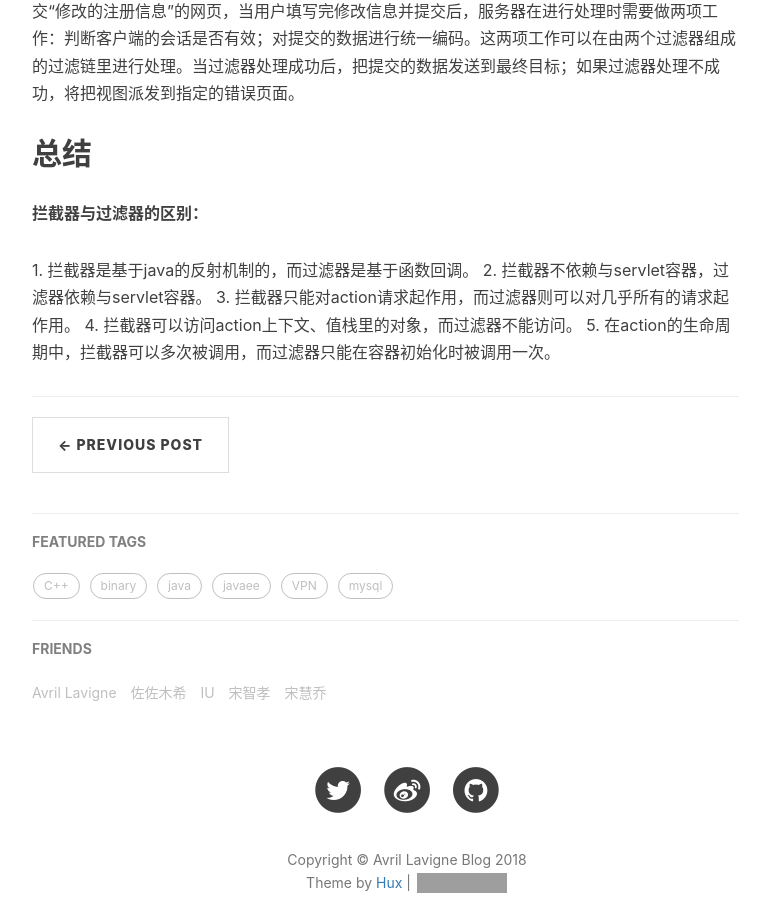
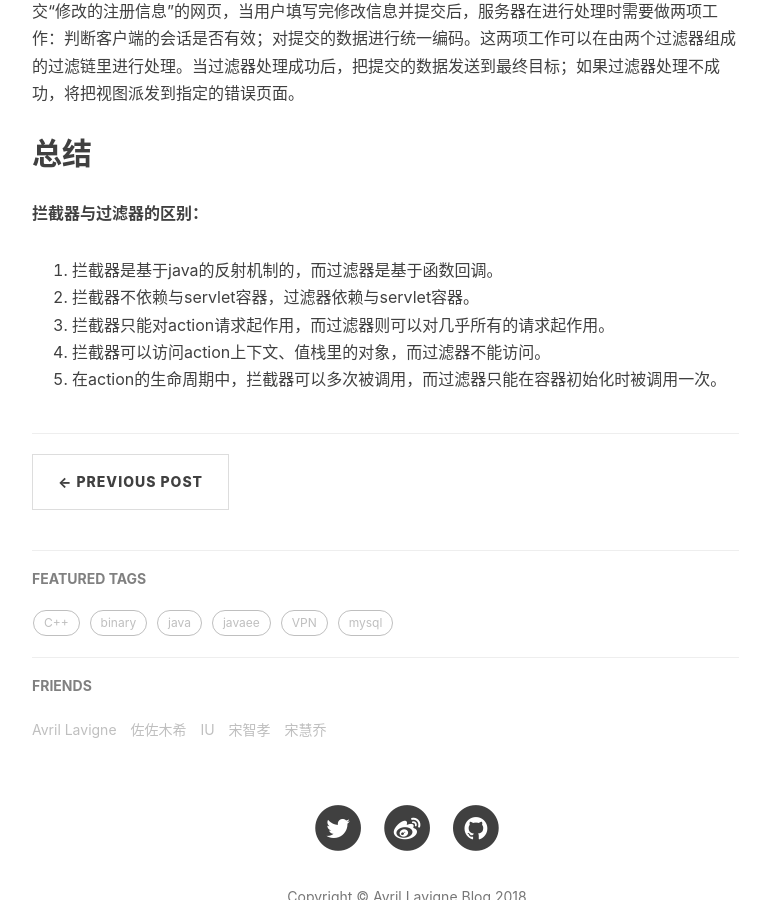
Before and after one commit to ARTAvrilLavigne/ARTAvrilLavigne.github.io, a Jekyll site: the page built from _posts/2018-01-26-java-web.markdown, in a window 1280 px wide and 900 px high, scrolled down 1580 px. Shown: the whole window, without its empty margins (233-1003 px from the left). Built offline with Jekyll 4.4.1, drawn with Linux system fonts in a browser that asks for light colours; nearby versions of some CDN libraries; comment, search, counter and statistics services are not loaded; grey boxes are pictures that could not be loaded.

Commit message:
Update 2018-01-26-java-web.markdown

```diff
--- a/_posts/2018-01-26-java-web.markdown
+++ b/_posts/2018-01-26-java-web.markdown
@@ -24,9 +24,8 @@ tags:
 　　在Servlet作为过滤器使用时，它可以对客户的请求进行处理。处理完成后，它会交给下一个过滤器处理，这样，客户的请求在过滤链里逐个处理，直到请求发送到目标为止。例如，某网站里有提交“修改的注册信息”的网页，当用户填写完修改信息并提交后，服务器在进行处理时需要做两项工作：判断客户端的会话是否有效；对提交的数据进行统一编码。这两项工作可以在由两个过滤器组成的过滤链里进行处理。当过滤器处理成功后，把提交的数据发送到最终目标；如果过滤器处理不成功，将把视图派发到指定的错误页面。<br>
 ## 总结<br>
 **拦截器与过滤器的区别：**<br>
-<p>
-1. 拦截器是基于java的反射机制的，而过滤器是基于函数回调。
-2. 拦截器不依赖与servlet容器，过滤器依赖与servlet容器。
-3. 拦截器只能对action请求起作用，而过滤器则可以对几乎所有的请求起作用。
-4. 拦截器可以访问action上下文、值栈里的对象，而过滤器不能访问。
-5. 在action的生命周期中，拦截器可以多次被调用，而过滤器只能在容器初始化时被调用一次。</p>
+1. 拦截器是基于java的反射机制的，而过滤器是基于函数回调。<br>
+2. 拦截器不依赖与servlet容器，过滤器依赖与servlet容器。 <br>
+3. 拦截器只能对action请求起作用，而过滤器则可以对几乎所有的请求起作用。<br>
+4. 拦截器可以访问action上下文、值栈里的对象，而过滤器不能访问。 <br>
+5. 在action的生命周期中，拦截器可以多次被调用，而过滤器只能在容器初始化时被调用一次。<br>
```
